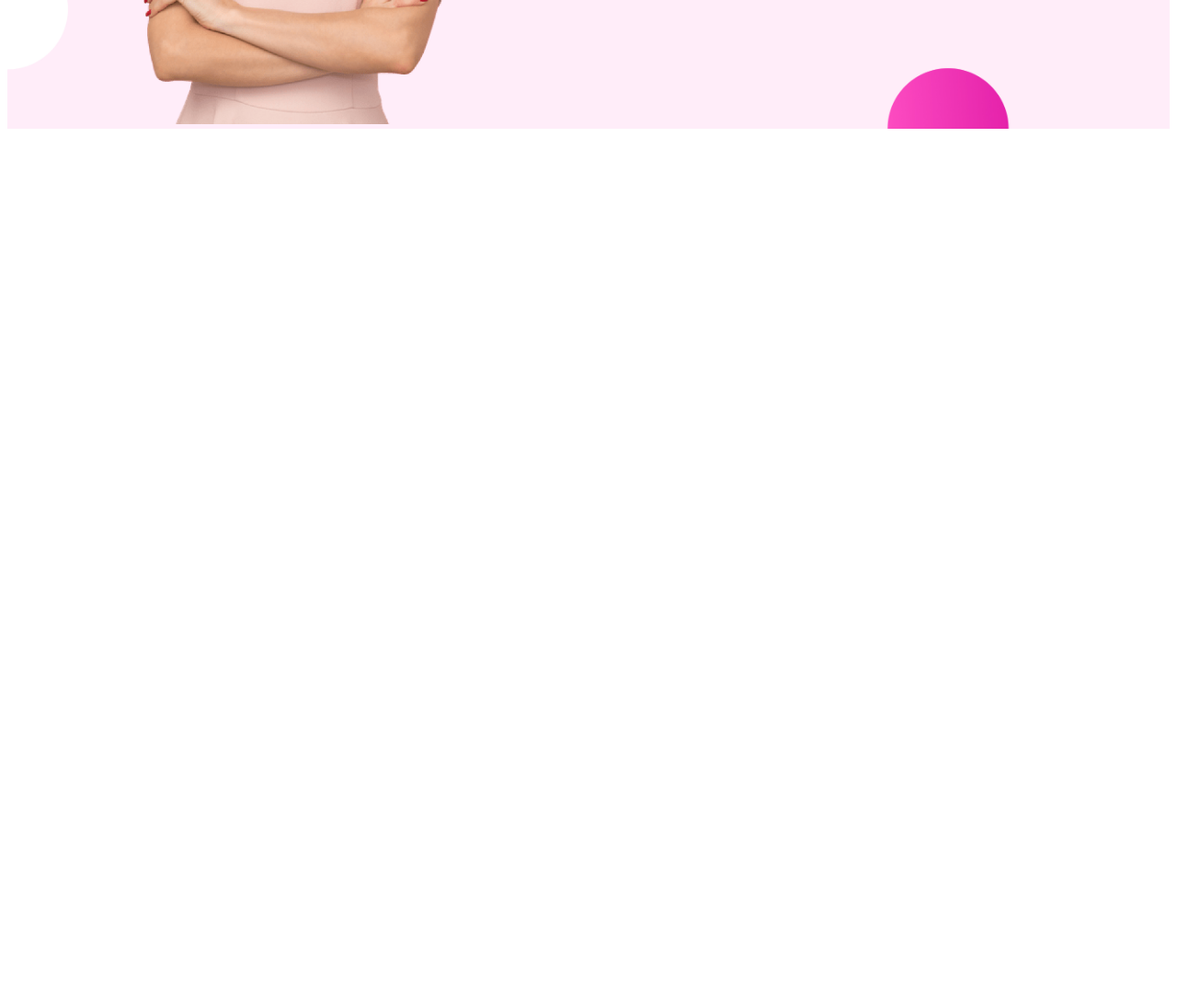
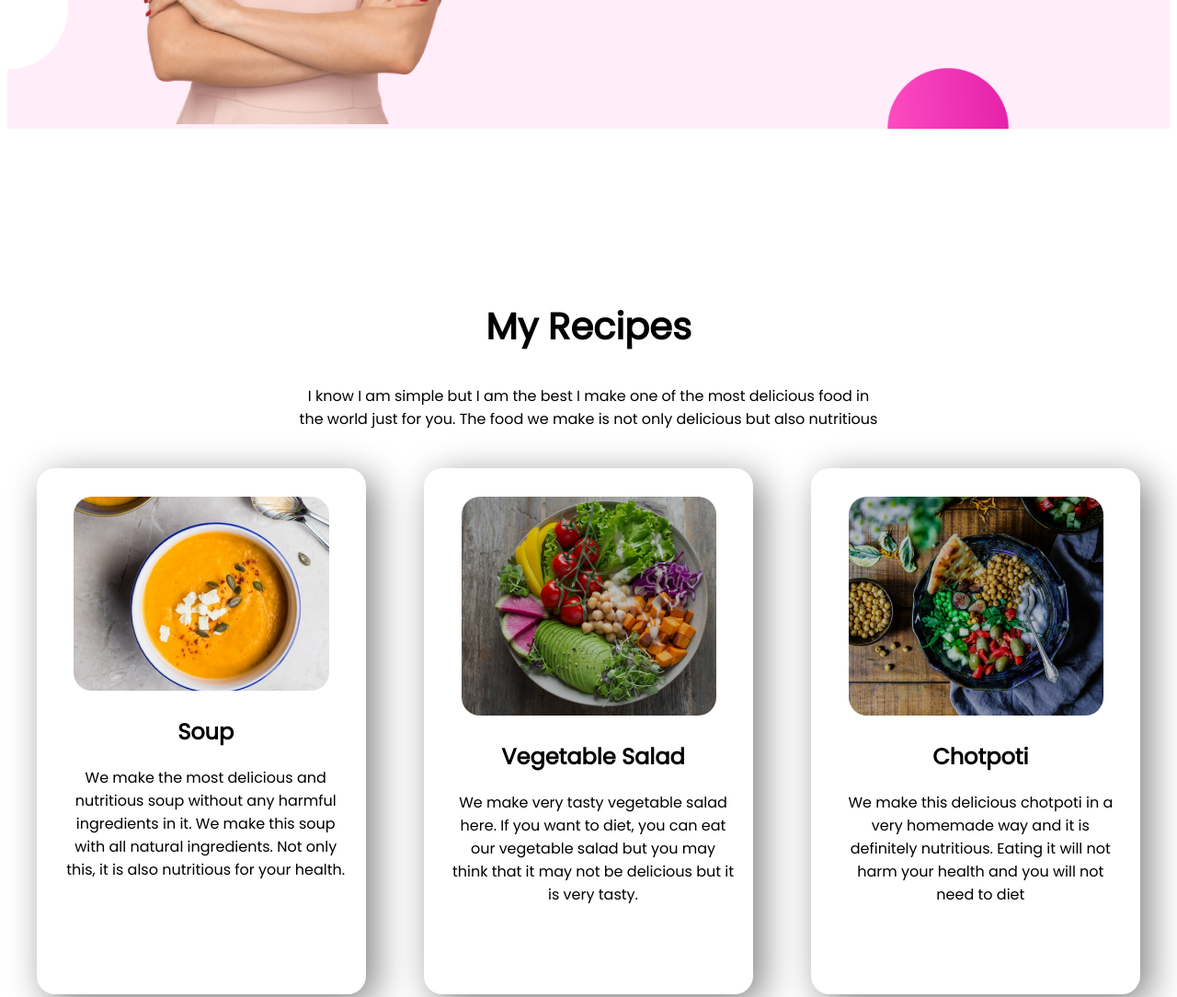
Before and after one commit to jubaer-hossen/food-website, a plain HTML site: page index.html in a window 1280 px wide. Shown: the part 1178-2262 px from the top of the page at 92% size. Before the commit the page ends 1478 px from the top, so only its background shows below. Drawn offline with Linux system fonts and the light colour scheme.

Commit message:
added section 3

```diff
--- a/index.html
+++ b/index.html
@@ -32,13 +32,37 @@
         </div>
         <div id="padd" class="half">
             <h1>About Me</h1>
-            <p>Hello dear, I am MD Jubaer Hossen. I am a professional graphics designer. I am an expert in Adobe Photoshop and Adobe Illustrator. I have a lot of experience in poster design, add design, banner design, social media design, photo edit, and any photoshop work.</p>
+            <p>Hello dear, I am <strong>MD Jubaer Hossen.</strong> I am a professional graphics designer. I am an expert in Adobe Photoshop and Adobe Illustrator. I have a lot of experience in poster design, add design, banner design, social media design, photo edit, and any photoshop work.</p>
             <br>
             <br>
             <a class="link-button" target="_blank" href="https://www.facebook.com/Jubaer.Hossen.nur/">Contact Me</a>
 
         </div>
     </section>
+    <section><h1  class="recipes" >My Recipes </h1>
+            <p class="recipes">I know I am simple but I am the best I make one of the most delicious food in the world just for you. The food we make is not only delicious but also nutritious</p><br>
 
+        <div class="flexible-container">
+            <div class="food-wid">
+                <img class="food-photo" src="images/food/Project Cover.png" alt="soup photo">
+                <h2>Soup</h2>
+                <p>We make the most delicious and nutritious soup without any harmful ingredients in it. We make this soup with all natural ingredients. Not only this, it is also nutritious for your health.</p>
+            </div>
+            <div class="food-wid">
+                <img class="food-photo" src="images/food/Project Cover5.png" alt="vegetable salad photo">
+                <h2>Vegetable Salad</h2>
+                <p>We make very tasty vegetable salad here. If you want to diet, you can eat our vegetable salad but you may think that it may not be delicious but it is very tasty.</p>
+            </div>
+            <div class="food-wid">
+                <img class="food-photo" src="images/food/Project Cover8.png" alt="photo of chotpoti">
+                <h2>Chotpoti</h2>
+                <p>We make this delicious chotpoti in a very homemade way and it is definitely nutritious. Eating it will not harm your health and you will not need to diet</p>
+            </div>
+
+
+        </div>
+
+
+    </section>
 </body>
 </html>
--- a/style.css
+++ b/style.css
@@ -52,3 +52,38 @@ h1{
     padding: 10px 20px;
     border-radius: 50px;
 }
+
+.recipes{
+    width: 50%;
+    text-align: center;
+    margin-left: auto;
+    margin-right: auto;
+
+}
+.food-wid{
+    box-shadow: 10px 10px 40px gray;
+    width: 25%;
+    margin-left: 2.5%;
+    margin-right: 2.5%;
+    padding-left: 30Px;
+    border-radius: 20px;
+    padding-bottom: 80px;
+    padding-right: 20px;
+    text-align: center;
+}
+
+.food-photo{
+    width: 90%;
+    border-radius: 20px;
+    margin-top: 10%;
+
+
+    margin-right:3%;
+    margin-left:auto;
+
+
+
+
+
+
+}
```
